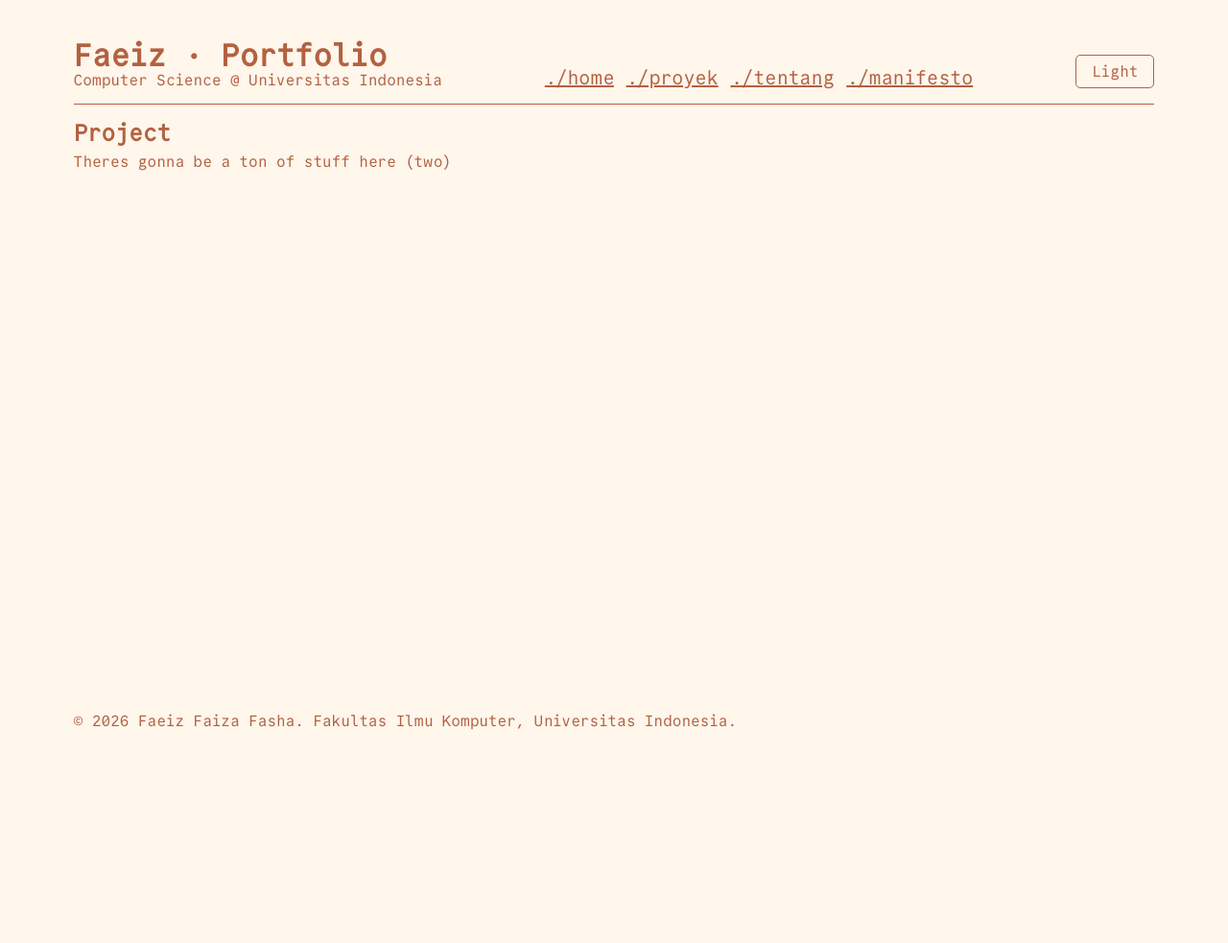
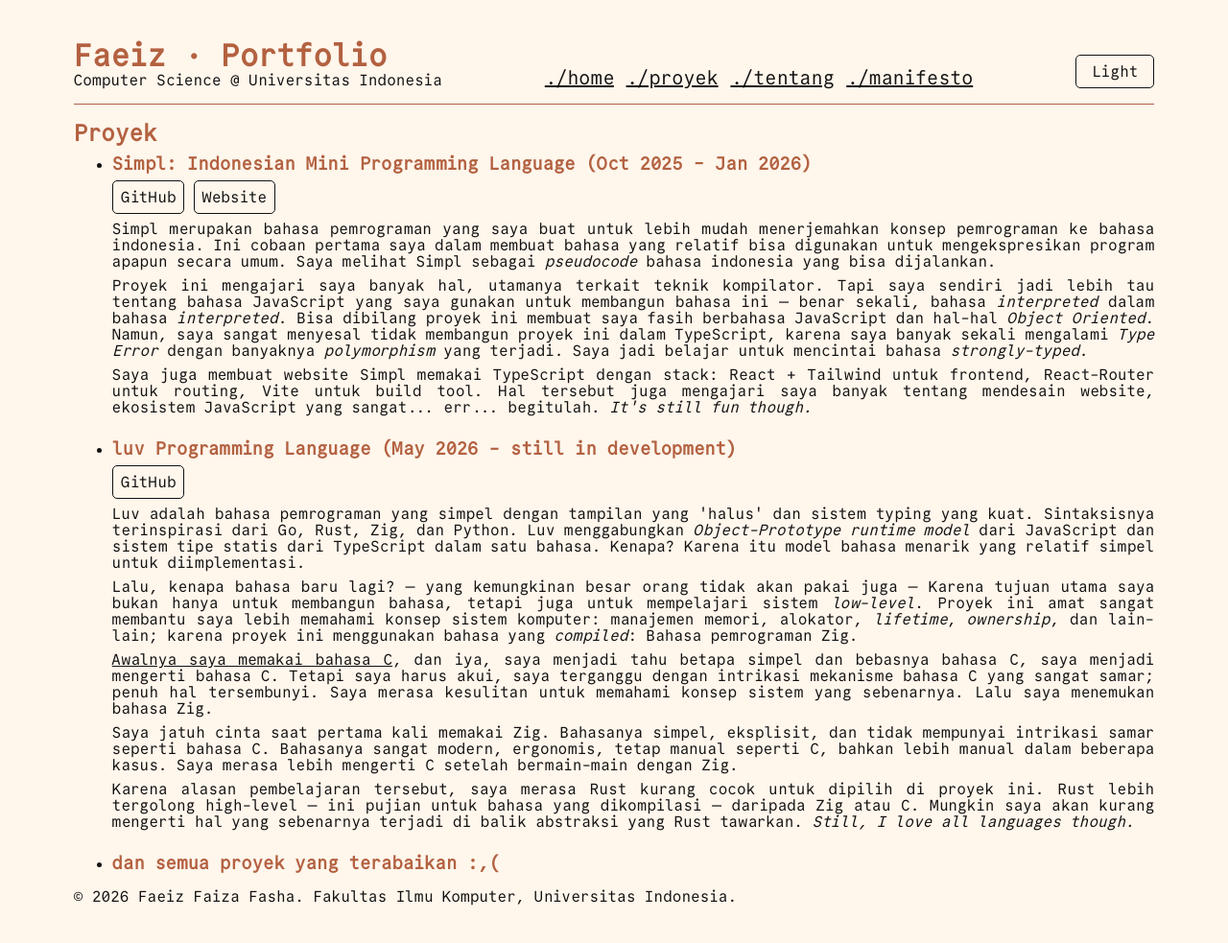
Before and after one commit to faeiz-ff/myportofolio, a Django app: page /proyek in a window 1280 px wide. Shown: the whole page at 96% size. Before the commit the page ends 761 px from the top, so only its background shows below. Run offline with Django 5.2, Linux system fonts and the light colour scheme.

Commit message:
feat: add project page and change theme colors

```diff
--- a/static/css/style.css
+++ b/static/css/style.css
@@ -8,7 +8,7 @@
 
 * {
     margin: 0;
-    color: var(--main-accent);
+    color: var(--main-text);
 }
 
 :root {
@@ -22,9 +22,17 @@
         color-scheme: dark;
     }
 
-    --main-bg: light-dark(#fff6ec, #B36140);
-    --main-accent: light-dark(#B36140, #fff6EC);
-    --main-secondary: light-dark(#D67935, #CCC3B0);
+    --main-bg: light-dark(#fff6ec, #131211);
+    --main-accent: light-dark(#B36140, #d58362);
+    --main-text: light-dark(#131211, #fff6ec);
+}
+
+a {
+    text-decoration: underline;
+}
+
+h1, h2, h3 {
+    color: var(--main-accent);
 }
 
 .theme-picker {
@@ -33,17 +41,16 @@
         text-align: center;
         user-select: none;
         background-color: var(--main-bg);
-        color: var(--main-accent);
         border-radius: 5px;
         border-width: 1px;
         border-style: solid;
         padding: 0.5rem;
-        border-color: var(--main-accent);
+        border-color: var(--main-text);
         text-align: center;
         text-decoration: none;
 
         &:hover {
-            background-color: var(--main-accent);
+            background-color: var(--main-text);
             color: var(--main-bg);
         }
     }
@@ -96,7 +103,7 @@ main {
 }
 
 a:hover {
-    color: var(--main-secondary);
+    color: var(--main-accent);
 }
 
 .main-page {
@@ -222,15 +229,14 @@ article h2 {
     font-size: 1rem;
     flex-grow: 1;
     background-color: var(--main-bg);
-    color: var(--main-accent);
-    border-color: var(--main-accent);
+    border-color: var(--main-text);
     text-align: center;
     text-decoration: none;
-}
 
-.link-button:hover {
-    background-color: var(--main-accent);
-    color: var(--main-bg);
+    &:hover {
+        background-color: var(--main-text);
+        color: var(--main-bg);
+    }
 }
 
 .hero-decor {
@@ -258,3 +264,19 @@ article h2 {
     justify-content: center;
     row-gap: 2vh;
 }
+
+.project-list {
+    display: flex;
+    flex-direction: column;
+    row-gap: 2vh;
+}
+
+.project-item {
+    display: flex;
+    flex-direction: column;
+
+    nav {
+        padding-top: 1rem;
+        padding-bottom: 1rem;
+    }
+}
--- a/templates/project.html
+++ b/templates/project.html
@@ -3,8 +3,84 @@
 {% block content %}
     <section class="main-content">
         <article>
-            <h2>Project</h2>
-            <p>Theres gonna be a ton of stuff here (two)</p>
+            <h2>Proyek</h2>
+            <ul class="project-list">
+                <li>
+                    <section class="project-item">
+                        <h3>Simpl: Indonesian Mini Programming Language (Oct 2025 - Jan 2026)</h3>
+                        <nav>
+                            <a class="link-button" href="https://github.com/faeiz-ff/simpl">GitHub</a>
+                            <a class="link-button" href="https://bahasa-simpl.pages.dev">Website</a>
+                        </nav>
+                        <p>
+                            Simpl merupakan bahasa pemrograman yang saya buat untuk lebih mudah menerjemahkan
+                            konsep pemrograman ke bahasa indonesia. Ini cobaan pertama saya dalam membuat bahasa
+                            yang relatif bisa digunakan untuk mengekspresikan program apapun secara umum.
+                            Saya melihat Simpl sebagai <i>pseudocode</i> bahasa indonesia yang bisa dijalankan.
+                        </p>
+                        <p>
+                            Proyek ini mengajari saya banyak hal, utamanya terkait teknik kompilator. Tapi saya sendiri jadi
+                            lebih tau tentang bahasa JavaScript yang saya gunakan untuk membangun bahasa ini &mdash;
+                            benar sekali, bahasa <i>interpreted</i> dalam bahasa <i>interpreted</i>. Bisa dibilang proyek
+                            ini membuat saya fasih berbahasa JavaScript dan hal-hal <i>Object Oriented</i>. Namun,
+                            saya sangat menyesal tidak membangun proyek ini dalam TypeScript, karena saya banyak sekali
+                            mengalami <i>Type Error</i> dengan banyaknya <i>polymorphism</i> yang terjadi. Saya jadi
+                            belajar untuk mencintai bahasa <i>strongly-typed</i>.
+                        </p>
+                        <p>
+                            Saya juga membuat website Simpl memakai TypeScript dengan stack: React + Tailwind
+                            untuk frontend, React-Router untuk routing, Vite untuk build tool. Hal tersebut juga
+                            mengajari saya banyak tentang mendesain website, ekosistem JavaScript yang sangat...
+                            err... begitulah. <i>It's still fun though.</i>
+                        </p>
+                    </section>
+                </li>
+                <li>
+                    <section class="project-item">
+                        <h3>luv Programming Language (May 2026 - still in development)</h3>
+                        <nav>
+                            <a class="link-button" href="https://github.com/faeiz-ff/luv">GitHub</a>
+                        </nav>
+                        <p>
+                            Luv adalah bahasa pemrograman yang simpel dengan tampilan yang 'halus' dan sistem
+                            typing yang kuat. Sintaksisnya terinspirasi dari Go, Rust, Zig, dan Python. Luv
+                            menggabungkan <i>Object-Prototype runtime model</i> dari JavaScript dan sistem
+                            tipe statis dari TypeScript dalam satu bahasa. Kenapa? Karena itu model bahasa menarik
+                            yang relatif simpel untuk diimplementasi.
+                        </p>
+                        <p>
+                            Lalu, kenapa bahasa baru lagi? &mdash; yang kemungkinan besar orang tidak akan pakai juga
+                            &mdash; Karena tujuan utama saya bukan hanya untuk membangun bahasa, tetapi juga untuk
+                            mempelajari sistem <i>low-level</i>. Proyek ini amat sangat membantu saya lebih memahami
+                            konsep sistem komputer: manajemen memori, alokator, <i>lifetime</i>, <i>ownership</i>,
+                            dan lain-lain; karena proyek ini menggunakan bahasa yang <i>compiled</i>: Bahasa pemrograman
+                            Zig.
+                        </p>
+                        <p>
+                            <a href="https://github.com/faeiz-ff/luv-c">Awalnya saya memakai bahasa C</a>, dan iya,
+                            saya menjadi tahu betapa simpel dan bebasnya bahasa C, saya menjadi mengerti bahasa C.
+                            Tetapi saya harus akui, saya terganggu dengan intrikasi mekanisme bahasa C yang sangat
+                            samar; penuh hal tersembunyi. Saya merasa kesulitan untuk memahami konsep sistem yang
+                            sebenarnya. Lalu saya menemukan bahasa Zig.
+                        </p>
+                        <p>
+                            Saya jatuh cinta saat pertama kali memakai Zig. Bahasanya simpel, eksplisit, dan tidak mempunyai
+                            intrikasi samar seperti bahasa C. Bahasanya sangat modern, ergonomis, tetap manual seperti C,
+                            bahkan lebih manual dalam beberapa kasus. Saya merasa lebih mengerti C setelah bermain-main
+                            dengan Zig.
+                        </p>
+                        <p>
+                            Karena alasan pembelajaran tersebut, saya merasa Rust kurang cocok untuk dipilih di proyek
+                            ini. Rust lebih tergolong high-level &mdash; ini pujian untuk bahasa yang dikompilasi &mdash;
+                            daripada Zig atau C. Mungkin saya akan kurang mengerti hal yang sebenarnya terjadi di
+                            balik abstraksi yang Rust tawarkan. <i>Still, I love all languages though.</i>
+                        </p>
+                    </section>
+                </li>
+                <li>
+                    <h3>dan semua proyek yang terabaikan :,(</h3>
+                </li>
+            </ul>
         </article>
     </section>
 {% endblock %}
```
